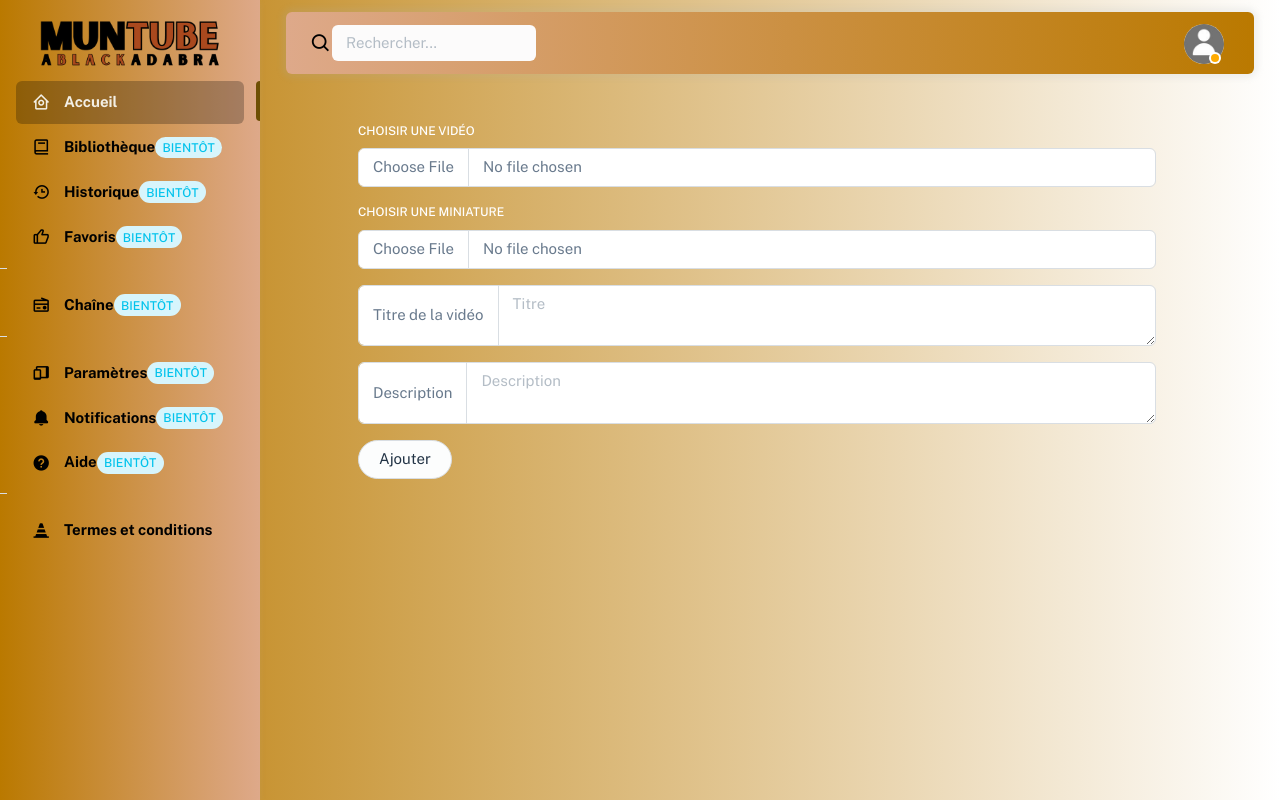
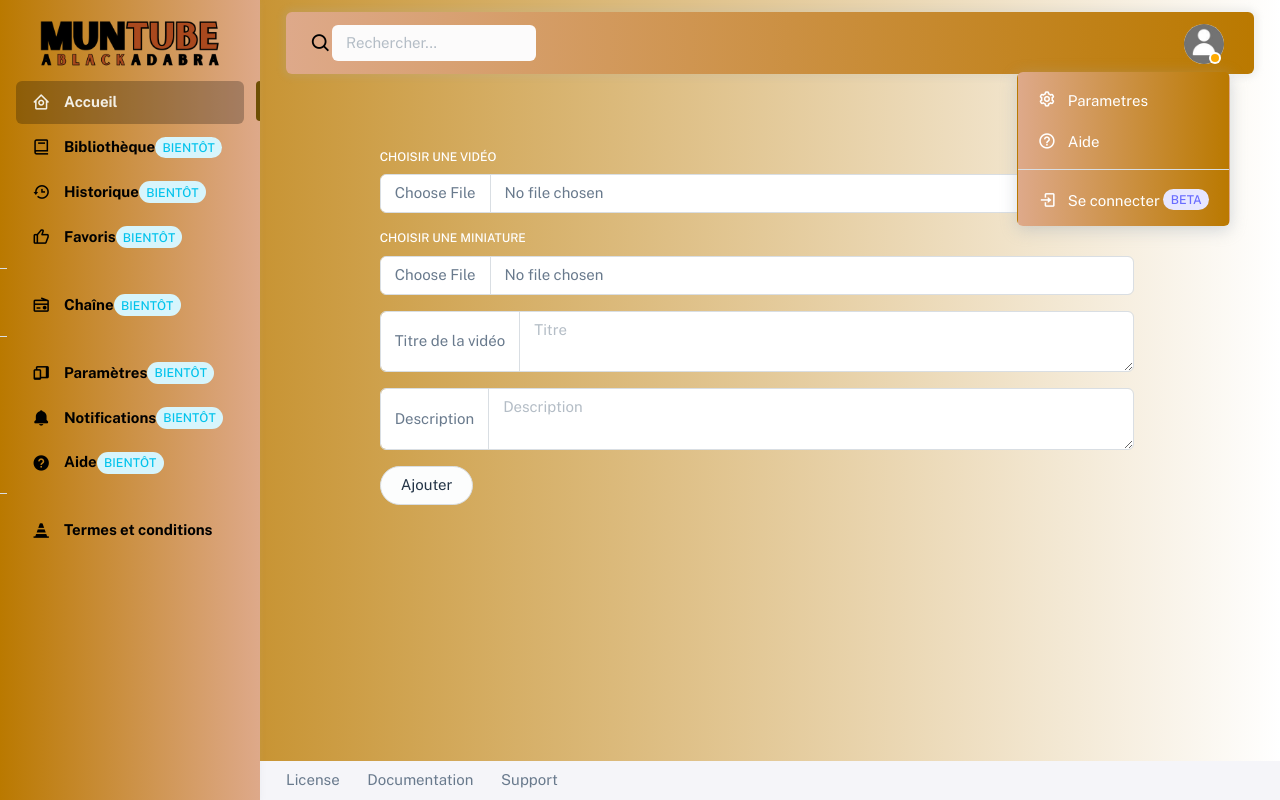
Before and after one commit to walidmedia/muntube, a Django app: page /upload/ in a window 1280 px wide, after a click that opens the changed part. Run offline with Django 3.2, Linux system fonts and the light colour scheme; some libraries are stand-ins or nearby versions.

Commit message:
12 commit

```diff
--- a/membre/urls.py
+++ b/membre/urls.py
@@ -3,7 +3,7 @@ from django.urls import path
 
 from ABLACKADABRA import settings
 from .views import checkout, upload, success_upload, addvideo, mesvideos, checkout_session, machaine, stockage, \
-        pay_success, pay_cancel, video, displaycomment, commenter, like_video, abonni_video
+        pay_success, pay_cancel, video, displaycomment, commenter, like_video, abonni_video, monprofile
 
 urlpatterns = [
         #path('pricing/', pricing, name='pricing'),
@@ -21,5 +21,6 @@ urlpatterns = [
         path('commenter/<int:id>', commenter, name='commenter'),
         path('like/<int:pk>', like_video, name='like_video'),
         path('abonni_video/<int:pk>', abonni_video, name='abonni_video'),
+        path('monprofile/<int:id>', monprofile, name='monprofile'),
 
 ]
--- a/membre/views.py
+++ b/membre/views.py
@@ -6,6 +6,7 @@ from django.http import HttpResponseRedirect
 from django.urls import reverse
 
 from ABLACKADABRA import settings
+from ABLACKADABRA.settings import AUTH_USER_MODEL
 from account.models import User
 from .models import Video as vdeo, GalleryVideo, SubPlan, SubPlanFeature, Subscription, comment
 import stripe
@@ -174,3 +175,11 @@ def abonni_video(request, pk):
 	abonné = get_object_or_404(vdeo,id=request.POST.get('chaine_id'))
 	abonné.abonnements.add(request.user)
 	return HttpResponseRedirect(reverse('video',args=[str(pk)]))
+
+def monprofile(request, id):
+	profil = User.objects.all()
+	#video=Video.objects.all().order_by('-id')
+	context = {
+		'profil' : profil,
+	}
+	return render(request, 'membre/account.html',context)
--- a/templates/base.html
+++ b/templates/base.html
@@ -291,9 +291,10 @@ background: linear-gradient(to right, #ba7900, #ffffff)
                       <div class="dropdown-divider"></div>
                     </li>
                     <li>
-                      <a class="dropdown-item" href="#">
+                      <a class="dropdown-item" href="{% url 'monprofile' user.id %}">
                         <i class="bx bx-user me-2"></i>
                         <span class="align-middle text-white">Mon Profile</span>
+                        <span class="badge rounded-pill bg-label-primary">Beta</span>
                       </a>
                     </li>
                       <li>
@@ -303,6 +304,7 @@ background: linear-gradient(to right, #ba7900, #ffffff)
                       <a class="dropdown-item" href="{% url 'upload' %}">
                         <i class="bx bx-video-plus me-2"></i>
                         <span class="align-middle text-white">Créer une video</span>
+                        <span class="badge rounded-pill bg-label-primary">Beta</span>
                       </a>
                     </li>
                       <li>
@@ -318,6 +320,7 @@ background: linear-gradient(to right, #ba7900, #ffffff)
                       <a class="dropdown-item" href="{% url 'stockage' %}">
                         <i class="bx bx-cog me-2"></i>
                         <span class="align-middle text-white">Achter un stockage</span>
+                        <span class="badge rounded-pill bg-label-primary">Beta</span>
                       </a>
                     </li>
                     <li>
@@ -336,6 +339,7 @@ background: linear-gradient(to right, #ba7900, #ffffff)
                       <a class="dropdown-item" href="{% url 'logout_view' %}">
                         <i class="bx bx-power-off me-2"></i>
                         <span class="align-middle text-white">Log Out</span>
+                        <span class="badge rounded-pill bg-label-primary">Beta</span>
                       </a>
                     </li>
                   </ul>
@@ -374,6 +378,7 @@ background: linear-gradient(to right, #ba7900, #ffffff)
                       <a class="dropdown-item" href="{% url 'login' %}">
                         <i style="color: white" class="bx bx-log-in me-2"></i>
                         <span class="align-middle text-white">Se connecter</span>
+                        <span class="badge rounded-pill bg-label-primary">Beta</span>
                       </a>
                     </li>
                   </ul>
--- a/templates/index.html
+++ b/templates/index.html
@@ -58,6 +58,8 @@
 
 	<!-- Trending Section -->
 <div class="layout-overlay layout-menu-toggle"></div>
+  </div>
+</body>
 {% endblock %}
 
 
--- a/templates/membre/success.html
+++ b/templates/membre/success.html
@@ -1,4 +1,4 @@
-{% extends 'membre/base.html' %}
+{% extends 'base.html' %}
 {% block content %}
     <!-- Main Start -->
     <main>
--- a/templates/membre/upload.html
+++ b/templates/membre/upload.html
@@ -1,12 +1,15 @@
 {% load static %}
-{% include 'membre/base.html' %}
-	<title>SteamBeam</title>
+
 {% block content %}
+    {% include 'base.html' %}
+  <div class="content-wrapper">
+    <!-- Content -->
 
+    <div class="container-xxl flex-grow-1 container-p-y">
     <div class="mb-5"></div>
-<div class="height-100 ">
+
 <!-- main content -->
-  <div class="row col-12">
+  <div class="row col-12 mb-lg-5">
     <div class="container-fluid col-10">
     <form action="{% url 'addvideo' %}" method="post"enctype="multipart/form-data">
         {% csrf_token %}
@@ -49,142 +52,9 @@
 
 </div>
     </div>
+    </div>
   </div>
-</div>
-
-    <script>
-    @import "compass/css3";
-
-@import url(http://weloveiconfonts.com/api/?family=entypo);
-@import url(https://fonts.googleapis.com/css?family=Nunito);
-
-$buttonColor: #51ADED;
-$formBgColor: #EEF2F6;
-
-@mixin scallop($c) {
-  @include background(
-    radial-gradient($c, $c 70%, transparent 70%, transparent)
-  );
-  background-repeat: repeat-x;
-  background-size: 20px 20px;
-  background-position: 0 15px;
-}
 
 
-html {
-   height: 100%;
-}
-
-body {
-  @include display-flex();
-  @include align-items(center);
-  @include justify-content(center);
-
-  margin: 0;
-  height: 100%;
-  width: 100%;
-  background: #EEF2F6 url(https://static.tumblr.com/26l8vc7/q7Glbweh4/bg.jpg);
-  font-family: Nunito;
-  color: #888;
-}
-
-a {
-  color: $buttonColor;
-}
-
-.fileUpload {
-  /*
-  &:before, &:after {
-    content: '';
-    position: absolute;
-    top: -20px;
-    left: 0;
-    width: 100%;
-    height: 20px;
-    @include scallop($formBgColor);
-  }
-  &:after {
-    top: auto;
-    bottom: -20px;
-    background-position: 0 -15px;
-  }*/
-  box-shadow: 0 0 2px rgba(#
-        0o00, .3);
-  background-color: $formBgColor;
-  width: 300px;
-  padding: 30px;
-  h4 {
-    font-size: 18px;
-    font-weight: normal;
-    margin: 20px 0 5px 0;
-    padding: 0;
-  }
-  progress {
-	  appearance: none;
-    border: 0;
-	  width: 100%;
-    height: 15px;
-    color: $buttonColor;
-	  background-color: #ccc;
-	  border-radius: 10px;
-  }
-  progress::-moz-progress-bar {
-    background-color: $buttonColor;
-	  border-radius: 10px;
-  }
-  progress::-webkit-progress-bar {
-	  background-color: #ccc;
-	  border-radius: 10px;
-  }
-  progress::-webkit-progress-value {
-	  position: relative;
-    background-color: $buttonColor;
-	  border-radius:10px;
-  }
-  p {
-    font-size: 80%;
-    padding: 0;
-    margin: 0;
-    text-align: center;
-  }
-
-  .fileElem {
-    @include box-sizing(border-box);
-    width: 300px;
-    position: absolute;
-    top: 30px;
-    left: 30px;
-    z-index: 1;
-    height: 50px;
-    opacity: 0;
-    cursor: pointer;
-    &:focus {
-      outline: none;
-    }
-  }
-  .fileSelect {
-    @include box-sizing(border-box);
-    display: inline-block;
-    text-align: left;
-    padding-left: 110px;
-    width: 100%;
-    height: 50px;
-    background-color: $buttonColor;
-    border-radius: 3px;
-    border-bottom: 3px solid rgba(0,0,0,.1);
-    position: relative;
-    font-size: 20px;
-    line-height: 50px;
-    color: white;
-    &:before {
-      font-family: Entypo;
-      content:'\E711';
-      position: absolute;
-      top: 0;
-      left: 80px;
-    }
-  }
-}
-    </script>
-
+{% include 'membre/footer.html' %}
 {% endblock %}
```
Also changed, not shown: templates/membre/account.html (added, +166 -0 lines), templates/membre/checkout.html (+4 -4 lines), templates/membre/stockage.html (+13 -6 lines).
